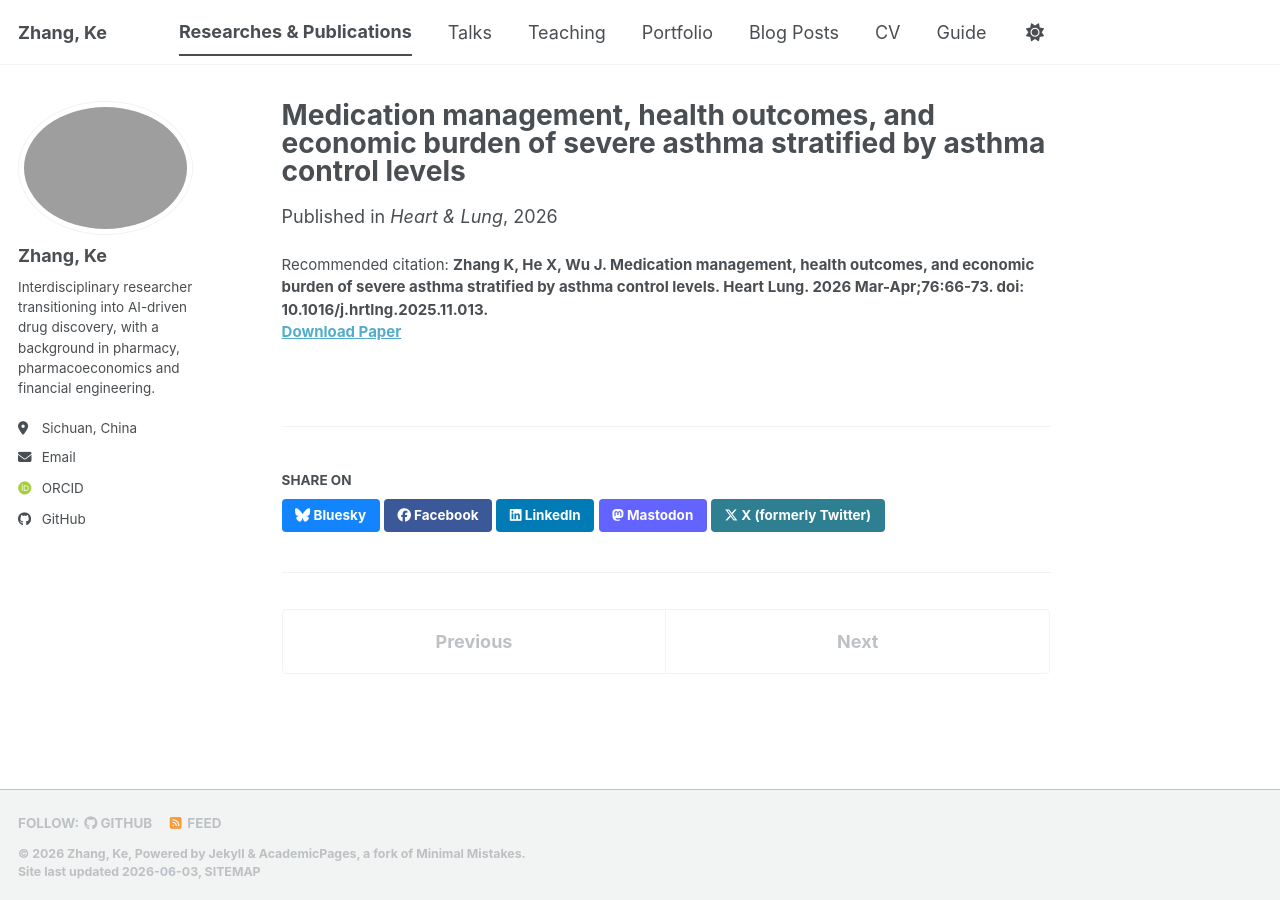
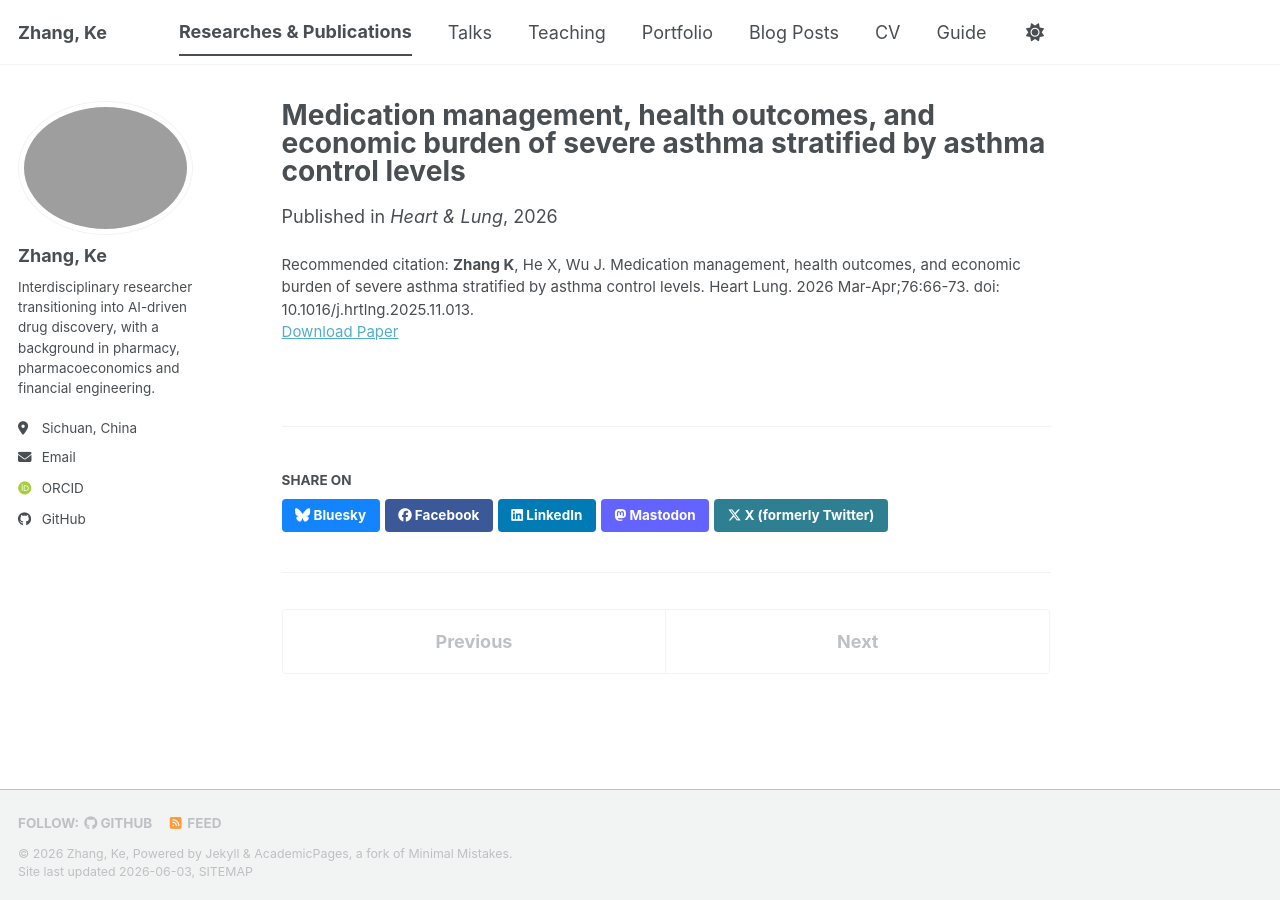
Before and after one commit to Zhangke123jimu/Zhangke123jimu.github.io, a Jekyll site: the page built from _publications/2026-03-01-paper-title-number-1.md, in a window 1280 px wide. Built offline with Jekyll 4.4.1, drawn with Linux system fonts in a browser that asks for light colours; some web fonts are replaced; a script bundle is joined from its source files by our own code; library files that are not in the unit come from our copies.

```diff
--- a/_publications/2026-03-01-paper-title-number-1.md
+++ b/_publications/2026-03-01-paper-title-number-1.md
@@ -6,5 +6,5 @@ excerpt: 'Severe asthma—a critical subset of asthma—is known for escalating
 date: 2026-03-01
 venue: 'Heart & Lung'
 paperurl: 'https://doi.org/10.1016/j.hrtlng.2025.11.013'
-citation: '<strong>Zhang K<strong>, He X, Wu J. Medication management, health outcomes, and economic burden of severe asthma stratified by asthma control levels. Heart Lung. 2026 Mar-Apr;76:66-73. doi: 10.1016/j.hrtlng.2025.11.013.'
+citation: '<strong>Zhang K</strong>, He X, Wu J. Medication management, health outcomes, and economic burden of severe asthma stratified by asthma control levels. Heart Lung. 2026 Mar-Apr;76:66-73. doi: 10.1016/j.hrtlng.2025.11.013.'
 ---
```
